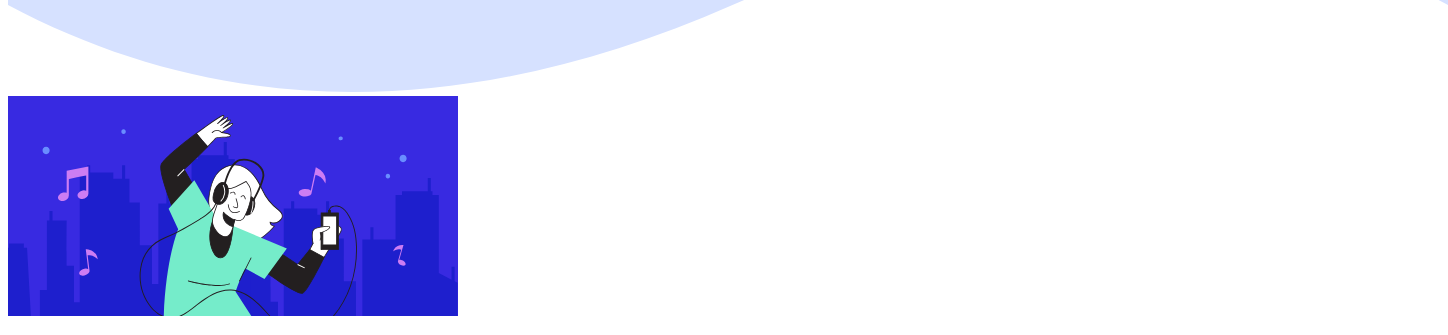
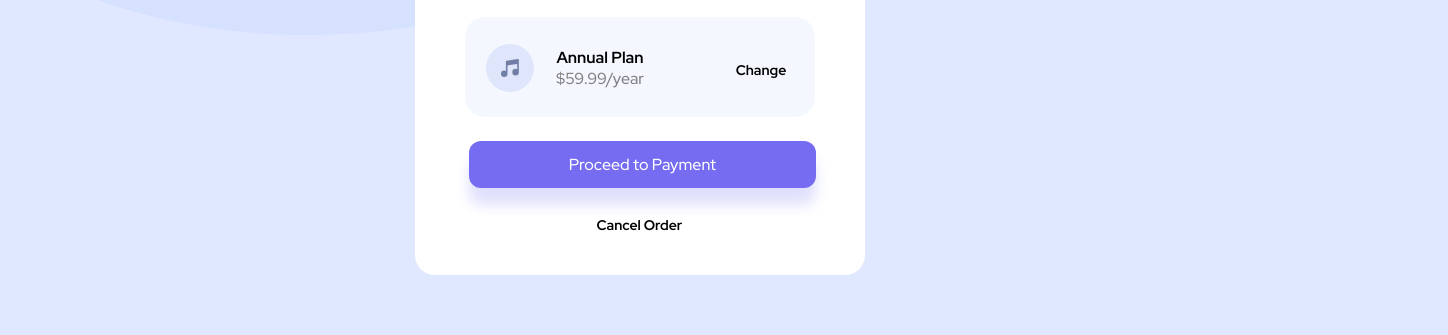
Before and after one commit to Crew777/Order-Summary-Component-Challenge, a plain HTML site: page index.html in a window 1280 px wide. Shown: the part 353-688 px from the top of the page, 1448 px wide, since content can reach past the window. Drawn offline with Linux system fonts and the light colour scheme; files that its build step writes are made by us from their sources; the site is published under a folder, as on GitHub Pages, so addresses that start at the root find nothing; files whose address does not match are found by name.

Commit message:
Update index.html

```diff
--- a/index.html
+++ b/index.html
@@ -4,7 +4,7 @@
 <head>
   <meta charset="utf-8">
   <title>Order-Summary-Component-Challenge</title>
-  <link rel="stylesheet" href="/Order-Summary-Component-Challenge/css/styles.css">
+  <link rel="stylesheet" type="text/css" href="css/styles.css">
   <link rel="preconnect" href="https://fonts.googleapis.com">
   <link rel="preconnect" href="https://fonts.gstatic.com" crossorigin>
   <link href="https://fonts.googleapis.com/css2?family=Red+Hat+Display:wght@500;700;900&display=swap" rel="stylesheet">
```
